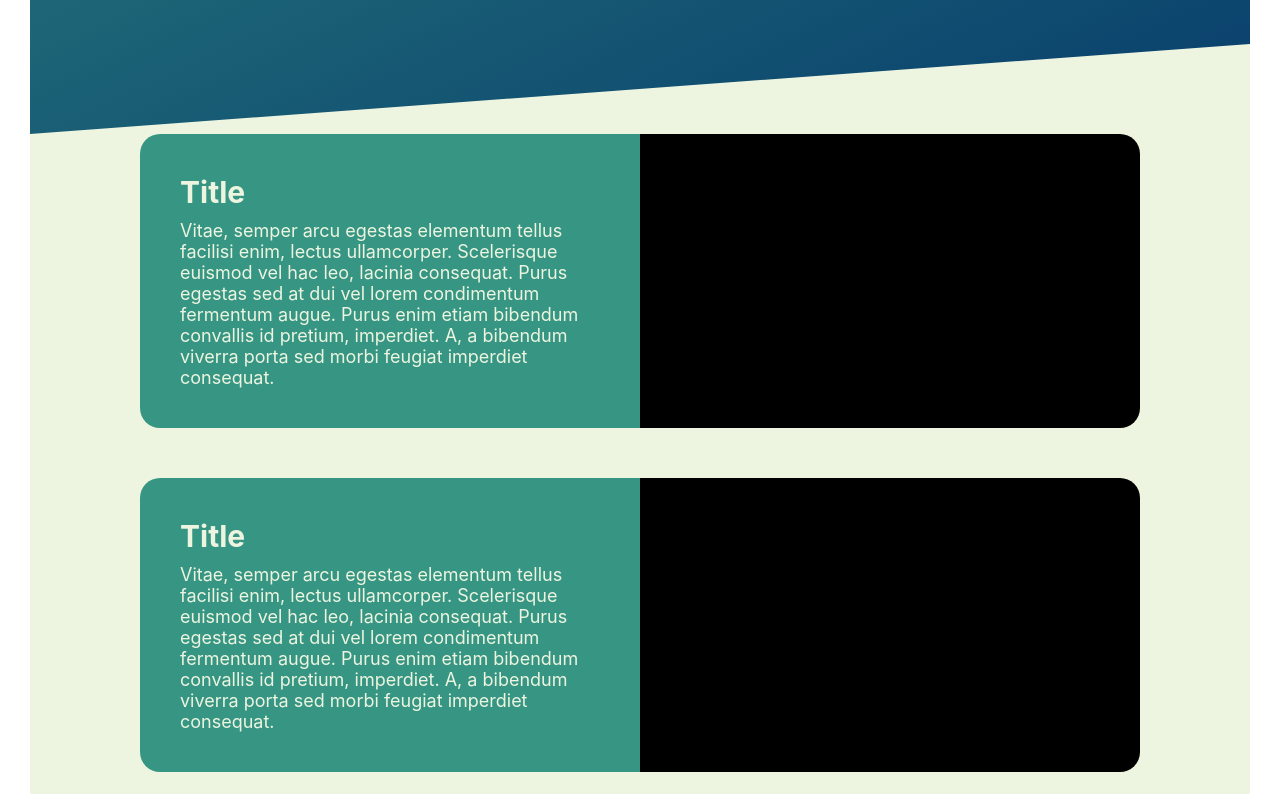
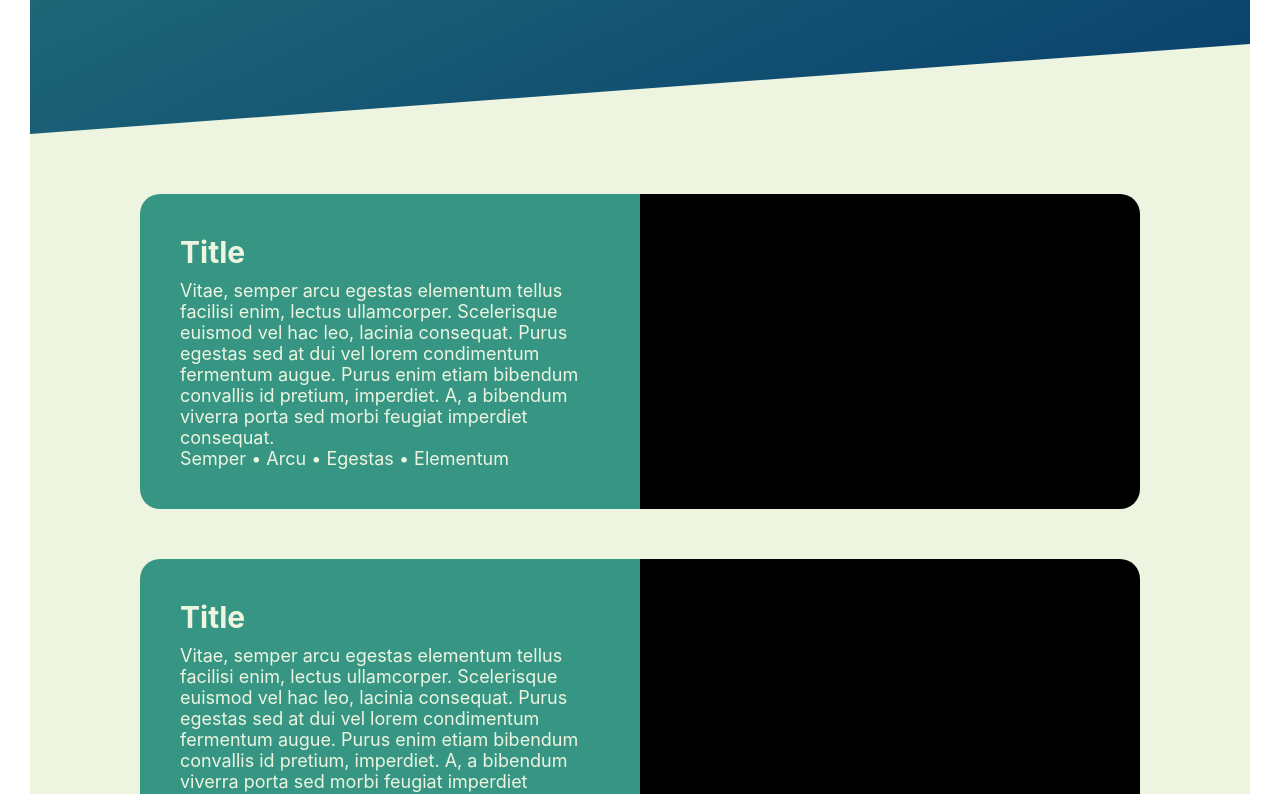
Before and after one commit to jakekarl3/portfolio, a React (Create React App) app: page / in a window 1280 px wide. Shown: the part 2260-3054 px from the top of the page. Built offline with nearby package versions, Linux system fonts and the light colour scheme.

Commit message:
Enlarged project card, added project tech line

```diff
--- a/src/components/about-me/about-me.component.jsx
+++ b/src/components/about-me/about-me.component.jsx
@@ -8,9 +8,9 @@ const AboutMe = () => (
     <div className="textbox">
       <h2>About Me</h2>
       <h3>
-      Lorem ipsum dolor sit amet, consectetur adipiscing elit, sed do eiusmod tempor incididunt ut labore et dolore magna aliqua. Pharetra vel turpis nunc eget lorem dolor sed viverra.
-      <br /><br />
-      Lorem ipsum dolor sit amet, consectetur adipiscing elit, sed do eiusmod tempor incididunt ut labore et dolore magna aliqua. Pharetra vel turpis nunc eget lorem dolor sed viverra.
+        Lorem ipsum dolor sit amet, consectetur adipiscing elit, sed do eiusmod tempor incididunt ut labore et dolore magna aliqua. Pharetra vel turpis nunc eget lorem dolor sed viverra.
+        <br /><br />
+        Lorem ipsum dolor sit amet, consectetur adipiscing elit, sed do eiusmod tempor incididunt ut labore et dolore magna aliqua. Pharetra vel turpis nunc eget lorem dolor sed viverra.
       </h3>
       <h2>Skills</h2>
       <h3>
--- a/src/components/project-card/project-card.component.jsx
+++ b/src/components/project-card/project-card.component.jsx
@@ -9,6 +9,9 @@ const ProjectCard = () => (
       <div className="card__description">
         Vitae, semper arcu egestas elementum tellus facilisi enim, lectus ullamcorper. Scelerisque euismod vel hac leo, lacinia consequat. Purus egestas sed at dui vel lorem condimentum fermentum augue. Purus enim etiam bibendum convallis id pretium, imperdiet. A, a bibendum viverra porta sed morbi feugiat imperdiet consequat.
       </div>
+      <div className="card__tech">
+        Semper • Arcu • Egestas • Elementum
+      </div>
     </div>
     <div className="card__image">
     </div>
--- a/src/components/project-card/project-card.styles.scss
+++ b/src/components/project-card/project-card.styles.scss
@@ -1,10 +1,13 @@
 .card {
   display: flex;
+  height: 40rem;
   width: 100rem;
   margin-bottom: 5rem;
   color: #EDF5E1;
 
   .card__details {
+    display: flex;
+    flex-direction: column;
     background-color: #379683;
     width: 50%;
     font-weight: 700;
@@ -20,6 +23,12 @@
       font-size: 1.8rem;
       font-weight: 400;
     }
+
+    .card__tech {
+      font-size: 1.8rem;
+      font-weight: 400;
+      margin-top: auto;
+    }
   }
 
   .card__image {
--- a/src/components/project-gallery/project-gallery.styles.scss
+++ b/src/components/project-gallery/project-gallery.styles.scss
@@ -4,4 +4,5 @@
   display: flex;
   flex-direction: column;
   align-items: center;
+  margin: 6rem;
 }
```
